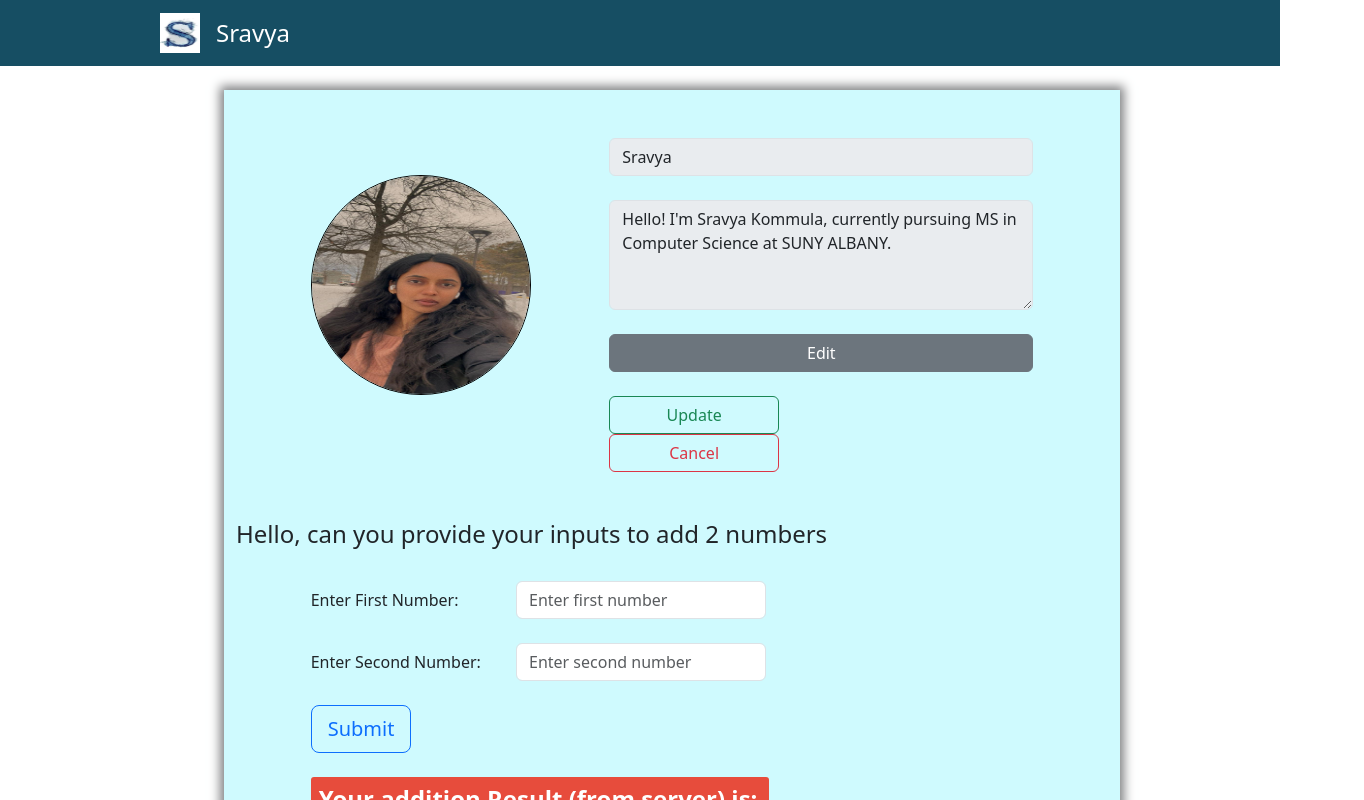
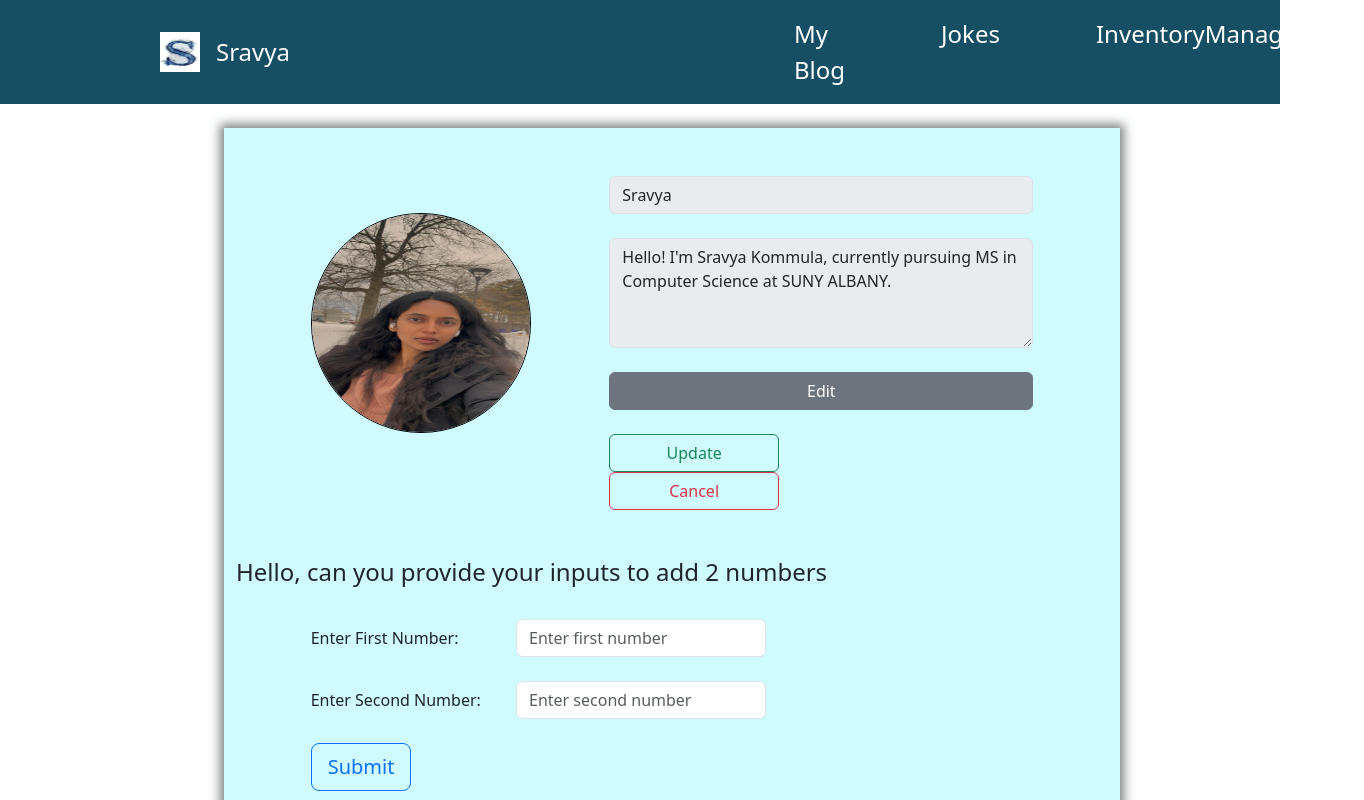
Before and after one commit to ICSI-518-Software-Engineering/web-development-and-deployment-sravyakommula10, a React (Create React App) app in the folder source_code/client_side/: page / in a window 1280 px wide. Shown: the top 800 px of the page, 1364 px wide, since content can reach past the window. Built offline with nearby package versions, Linux system fonts and the light colour scheme; a web font is replaced by a local one.

Commit message:
Added Navigations

```diff
--- a/source_code/client_side/src/App.js
+++ b/source_code/client_side/src/App.js
@@ -1,8 +1,45 @@
 import "./App.css";
-import MyBlog from "./components/MyBlog/MyBlog";
+import React from 'react';
+import MyBlog from './components/MyBlog/MyBlog';
+import Jokes from './components/Jokes/Jokes';
+import { BrowserRouter as Router, Route, Link, Routes } from 'react-router-dom';
+import { Navbar, Nav } from "react-bootstrap";
+import mylogo from './Images/mylogo.jpeg';
+import InventoryManagement from "./components/InventoryManagement/InventoryManagement";
 
 function App() {
-  return <MyBlog />;
-}
+  return (
+    <Router>
+      <Navbar variant="light" className="navBar">
+
+        <Navbar.Brand href="/" className="custom-nav">
+          <img
+            alt="Media Library"
+            src={mylogo}
+            width="40"
+            height="40"
+            className="d-inline-block align-top"
+          />{" "}
+          <p>Sravya</p>
+        </Navbar.Brand>
+
+        <Navbar.Collapse >
+          <Nav className="mr-auto customLink">
+            <Nav.Link as={Link} to="/myblog">My Blog</Nav.Link>
+            <Nav.Link as={Link} to="/jokes">Jokes</Nav.Link>
+            <Nav.Link as={Link} to="/inventory">InventoryManagement</Nav.Link>
+          </Nav>
+        </Navbar.Collapse>
+      </Navbar>
+
+      <Routes>
+        <Route path="/" element={<MyBlog />} />
+        <Route path="/myblog" element={<MyBlog />} />
+        <Route path="/jokes" element={<Jokes />} />
+        <Route path="/inventory" element={<InventoryManagement />} />
+      </Routes>
+    </Router>
+  );
+};
 
 export default App;
--- a/source_code/client_side/src/components/MyBlog/MyBlog.js
+++ b/source_code/client_side/src/components/MyBlog/MyBlog.js
@@ -1,8 +1,7 @@
 import React, { useState } from "react";
 
 import photo from '../../Images/photo.png';
-import { Navbar, Form, Container, Row, Col, Button } from "react-bootstrap";
-import mylogo from '../../Images/mylogo.jpeg';
+import { Form, Container, Row, Col, Button } from "react-bootstrap";
 import { getService } from "../../API/api";
 
 const MyBlog = () => {
@@ -55,7 +54,6 @@ const MyBlog = () => {
         const payload = {
           method: "POST",
           url: "http://ec2-3-12-108-133.us-east-2.compute.amazonaws.com:5001/add",
-
           data: {
             numOne: parseInt(numOne),
             numTwo: parseInt(numTwo),
@@ -78,18 +76,6 @@ const MyBlog = () => {
 
     return (
         <>
-            <Navbar variant="light" className="navBar">
-                <Navbar.Brand href="#home" className="custom-nav">
-                    <img
-                        alt="Media Library"
-                        src={mylogo}
-                        width="40"
-                        height="40"
-                        className="d-inline-block align-top"
-                    />{" "}
-                    <p>Sravya</p>
-                </Navbar.Brand>
-            </Navbar>
             <div className="wholeSection">
                 <Container className="userSection mb-5">
                     <Row>
```
